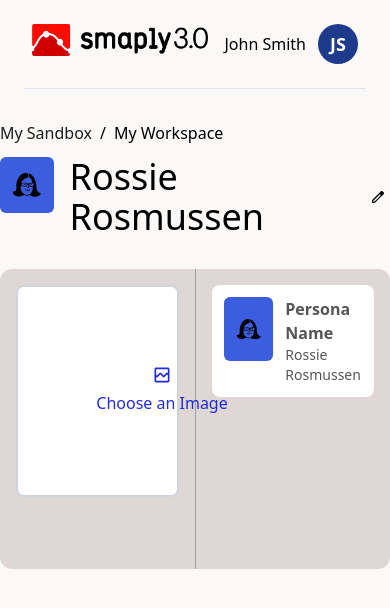
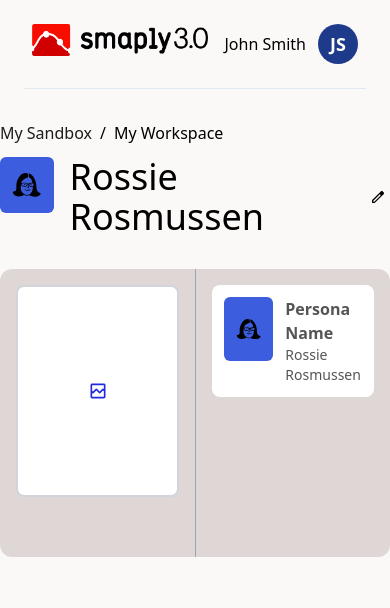
Before and after one commit to shubham43MP/smaply-persona-test, a React (Vite) app: page / in a window 390 px wide. Shown: the top 608 px of the page. Built offline with nearby package versions, Linux system fonts and the light colour scheme.

Commit message:
added explicit typing and resolved some css

```diff
--- a/src/components/compounds/ChooseImage/ChooseImage.tsx
+++ b/src/components/compounds/ChooseImage/ChooseImage.tsx
@@ -19,9 +19,9 @@ export const ChooseAnImage = ({
           className="max-w-75 max-h-75 h-75 w-75 bg-cover object-none rounded-lg"
         />
       ) : (
-        <div className="text-center flex flex-col items-center w-72 h-52 justify-center cursor-pointer">
+        <div className="text-center flex flex-col items-center sm:w-72 h-52 justify-center cursor-pointer">
           <ChooseImage customClass="fill-bluish" />
-          <p className="text-bluish mt-2">Choose an Image</p>
+          <p className="text-bluish mt-2 hidden sm:block">Choose an Image</p>
         </div>
       )}
       <input
--- a/src/components/compounds/TextImageMenu/TextImageMenu.tsx
+++ b/src/components/compounds/TextImageMenu/TextImageMenu.tsx
@@ -50,7 +50,10 @@ export const TextImageMenu = ({
     return () => document.removeEventListener('mousedown', handleClickOutside);
   }, []);
 
-  const debounced = useDebounceCallback(value => setShowButton(value), 100);
+  const debounced = useDebounceCallback(
+    (value: boolean) => setShowButton(value),
+    100
+  );
 
   return (
     <div
@@ -64,7 +67,7 @@ export const TextImageMenu = ({
       {showButton && (
         <div className=" absolute border-1 border-darkblue border-solid w-full" />
       )}
-      <div className="relative w-48 self-center">
+      <div className="relative max-w-48 mt-1 self-center">
         <div
           className={`absolute left-0 top-0 w-full h-full ${
             showButton ? 'opacity-100' : 'opacity-0'
@@ -77,9 +80,11 @@ export const TextImageMenu = ({
           } transition-opacity duration-300`}
         >
           <TextIcon customClass="fill-white" />
-          <span className="mr-2 p-2 font-semibold text-base">Add Card</span>
+          <span className="mr-1 sm:mr-2 p-1 sm:p-2 font-semibold text-sm sm:text-base">
+            Add Card
+          </span>
           <div
-            className={`h-full ml-auto flex items-center justify-center p-3 rounded-r-lg ${
+            className={`h-full ml-auto flex items-center justify-center p-1 sm:p-3 rounded-r-lg ${
               isOpen ? 'bg-darkestblue border-l' : 'border-transparent'
             }`}
           >
```
